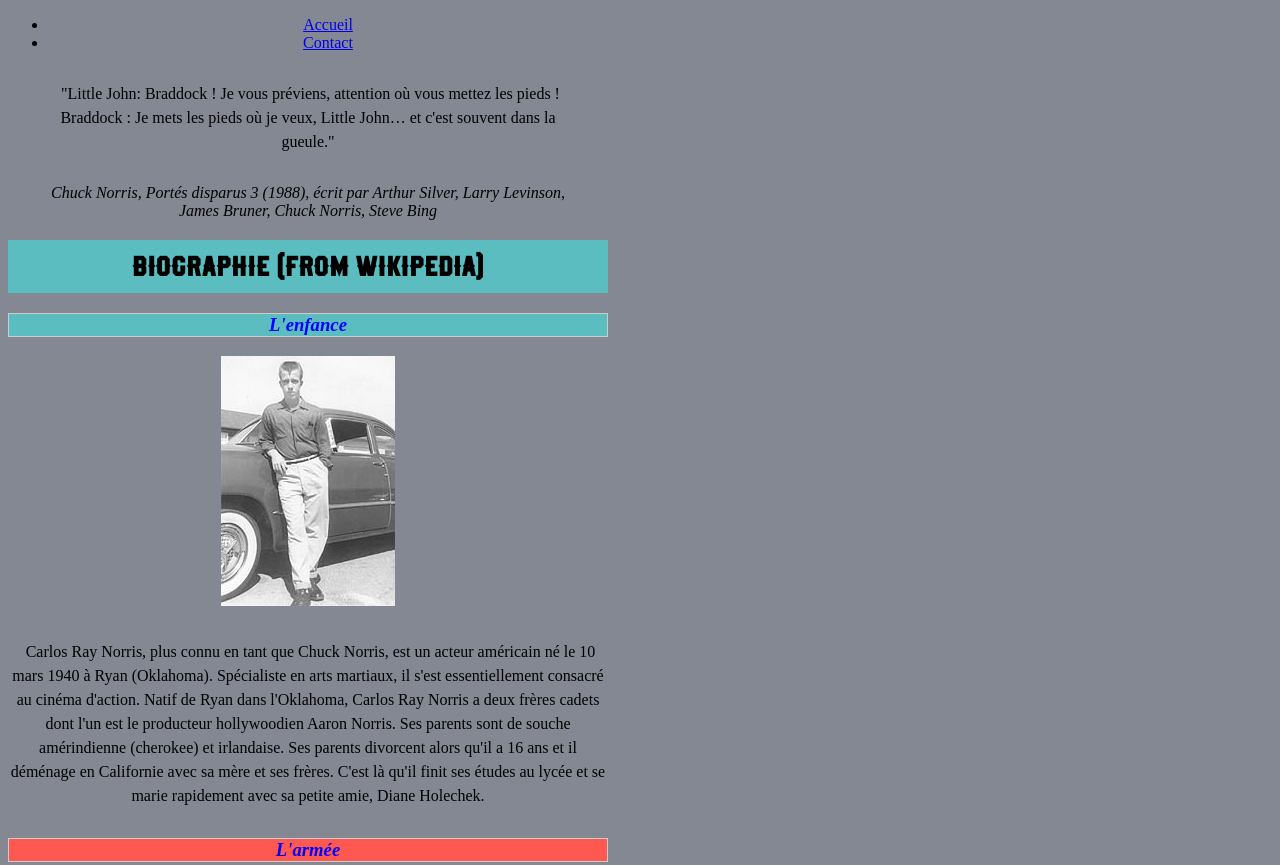
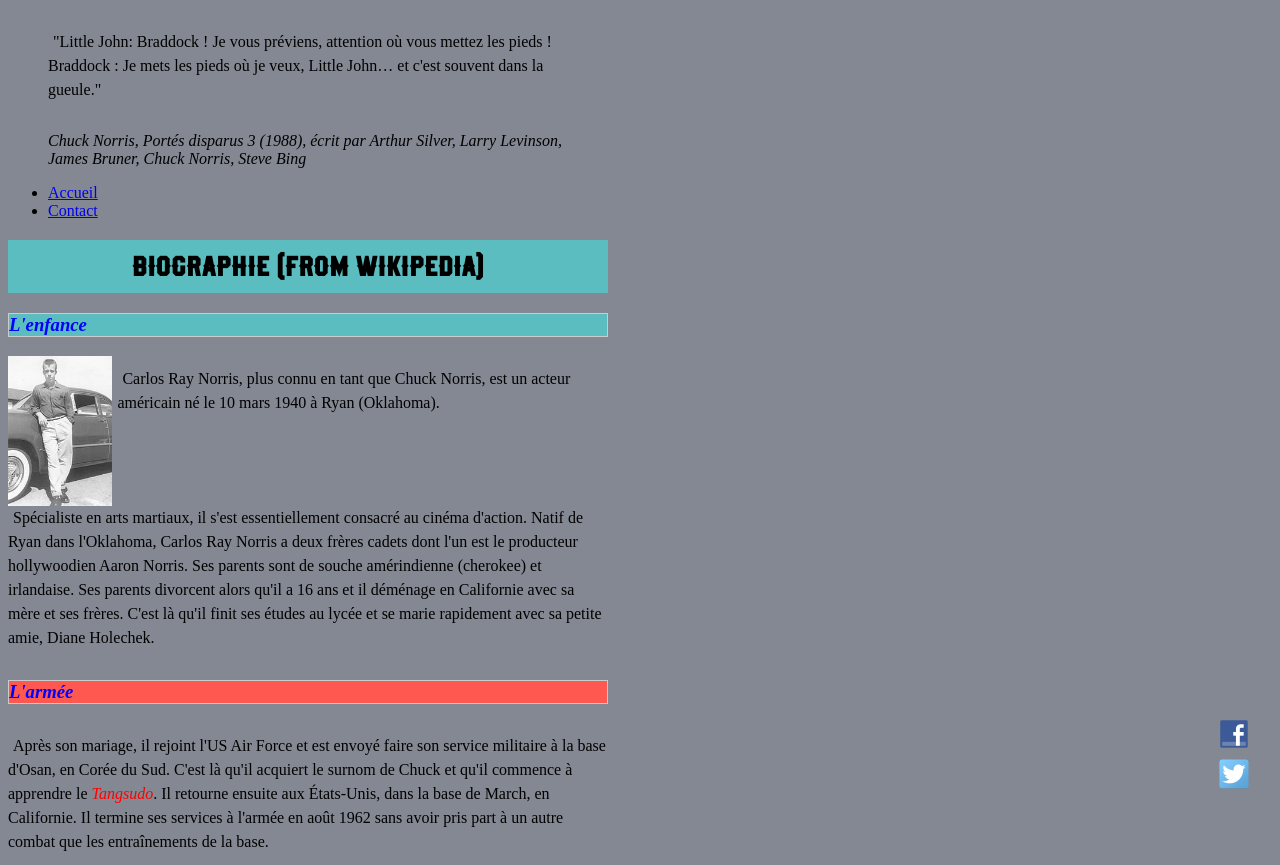
Before and after one commit to Groblockia/Code, a plain HTML site: page HTMLCSS/TD3/index.html in a window 1280 px wide. Shown: the top 865 px of the page. Drawn offline with Linux system fonts and the light colour scheme.

Commit message:
HTML/CSS fin Td3

```diff
--- a/HTMLCSS/TD3/css/styles.css
+++ b/HTMLCSS/TD3/css/styles.css
@@ -6,7 +6,7 @@ h3 {
 body {
   background-color:#838892;
   width: 600px;
-  text-align: center
+  text-align: left
 }
 
 h2 {
@@ -28,6 +28,14 @@ p {
 
 #beware {
   height: 300px;
+  float: right;
+  padding-left: 5px
+}
+
+#jeune {
+  height: 150px;
+  float: left;
+  padding-right: 5px;
 }
 
 .pair {
@@ -55,9 +63,18 @@ table .skill{
 tbody>tr:nth-child(odd){background-color: white;}
 tbody>tr:nth-child(even){background-color: #ccc;}
 
-main img:nth-child(1){
-  float: left;
+#clearleft {
+  clear: left;
 }
-main img:nth-child(2){
-  float: right;
+
+#facebook{
+  position: fixed;
+  bottom: 50px;
+  right: 30px;
 }
+
+#twitter{
+  position: fixed;
+  bottom: 10px;
+  right: 30px;
+}
--- a/HTMLCSS/TD3/index.html
+++ b/HTMLCSS/TD3/index.html
@@ -8,18 +8,19 @@
     </head>
     <body id = "debut">
         <header>
+            <blockquote>
+                <p>"Little John: Braddock ! Je vous préviens, attention où vous mettez les pieds ! <br>
+                Braddock : Je mets les pieds où je veux, Little John… et c'est souvent dans la gueule."</p>
+
+                <cite>Chuck Norris, Portés disparus 3 (1988), écrit par Arthur Silver, Larry Levinson, James Bruner, Chuck Norris, Steve Bing</cite>
+            </blockquote>
+
             <nav>
                 <ul>
                     <li> <a href="index.html">Accueil</a> </li>
                     <li> <a href="contact.html">Contact</a> </li>
                 </ul>
             </nav>
-            <blockquote>
-                <p>"Little John: Braddock ! Je vous préviens, attention où vous mettez les pieds ! <br>
-                Braddock : Je mets les pieds où je veux, Little John… et c'est souvent dans la gueule."</p>
-
-                <cite>Chuck Norris, Portés disparus 3 (1988), écrit par Arthur Silver, Larry Levinson, James Bruner, Chuck Norris, Steve Bing</cite>
-            </blockquote>
         </header>
 
         <main>
@@ -31,13 +32,16 @@
                 <h3 class="pair">L'enfance</h3>
 
                 <!--l'image de Chuck Young doit être positionnée ici  -->
-                <img src="./img/chuck-jeune.jpg" alt="Image de Chuck Youg" >
+                <img src="./img/chuck-jeune.jpg" alt="Image de Chuck Youg" id = "jeune">
 
 
                 <!--début paragraphe -->
-                <p>Carlos Ray Norris, plus connu en tant que Chuck Norris, est un acteur américain né le 10 mars 1940 à Ryan (Oklahoma). Spécialiste en arts martiaux, il s'est essentiellement consacré au cinéma d'action.
+                <p>Carlos Ray Norris, plus connu en tant que Chuck Norris, est un acteur américain né le 10 mars 1940 à Ryan (Oklahoma).</p>
+                <p id = "clearleft">
+                Spécialiste en arts martiaux, il s'est essentiellement consacré au cinéma d'action.
                 Natif de Ryan dans l'Oklahoma, Carlos Ray Norris a deux frères cadets dont l'un est le producteur hollywoodien Aaron Norris. Ses parents sont de souche amérindienne (cherokee) et irlandaise.
-                Ses parents divorcent alors qu'il a 16 ans et il déménage en Californie avec sa mère et ses frères. C'est là qu'il finit ses études au lycée et se marie rapidement avec sa petite amie, Diane Holechek.</p>
+                Ses parents divorcent alors qu'il a 16 ans et il déménage en Californie avec sa mère et ses frères. C'est là qu'il finit ses études au lycée et se marie rapidement avec sa petite amie, Diane Holechek.
+                </p>
                 <!--fin paragraphe -->
 
                 <!--sous section -->
@@ -158,5 +162,7 @@
                 <a href = "#debut">Retour au début</a>
             </footer>
         </main>
+        <img src="./img/facebook.png" alt="Facebook logo" id = "facebook">
+        <img src="./img/twitter.png" alt="Twitter logo" id = "twitter">
     </body>
 </html>
```
Also changed, not shown: HTMLCSS/TD3/Contact.html (line endings or trailing spaces), HTMLCSS/TD3/img/facebook.png (added), HTMLCSS/TD3/img/twitter.png (added).
